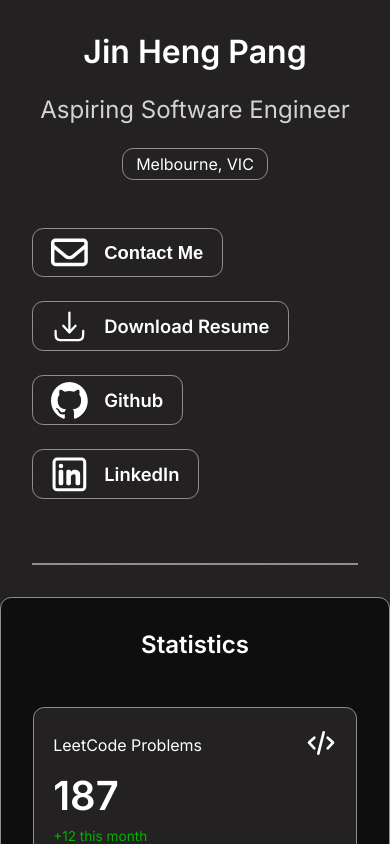
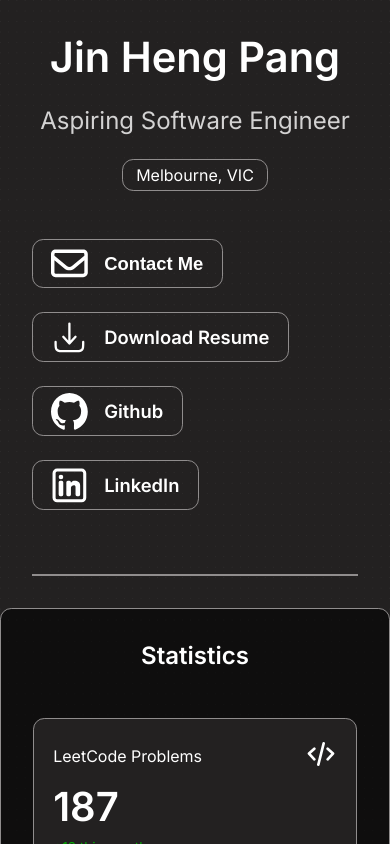
Before and after one commit to jinheng-pang/jin-portfolio, a React (Vite) app: page / in a window 390 px wide. Shown: the top 844 px of the page. Built offline with nearby package versions, Linux system fonts and the light colour scheme.

Commit message:
Change header name clamp size - min size from 2rem to 2.6rem

```diff
--- a/src/components/header/header.css
+++ b/src/components/header/header.css
@@ -7,7 +7,7 @@
 }
 
 .header-name {
-    font-size: clamp(2rem, 8vw, 4rem);
+    font-size: clamp(2.6rem, 8vw, 4rem);
 }
 
 .header-description {
```
